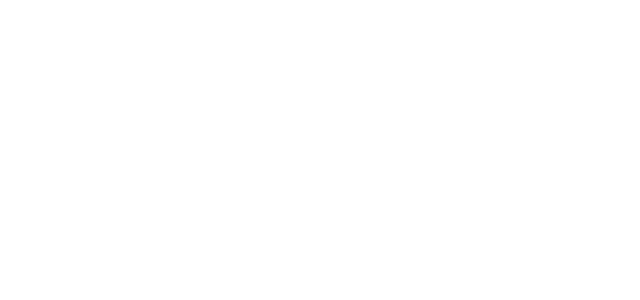
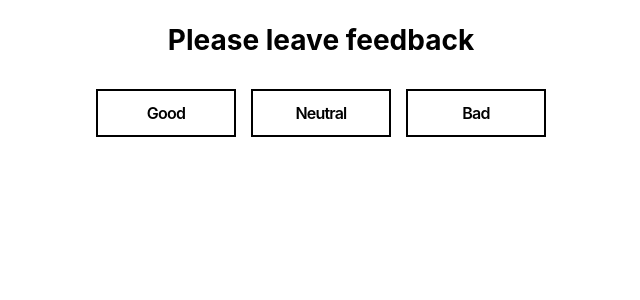
Before and after one commit to Pavelmd/goit-react-hw-02-feedback, a React (Create React App) app: page / in a window 1280 px wide. Shown: the top 300 px of the page, without its empty margins (319-959 px from the left). Built offline with nearby package versions, Linux system fonts and the light colour scheme.

Commit message:
save buttons

```diff
--- a/src/components/App.jsx
+++ b/src/components/App.jsx
@@ -1,5 +1,39 @@
 import css from './StyleContainer.module.css';
+import React, { Component } from 'react';
+import {Section} from './Section/Section'
+import { FeedbackOptions } from './FeedBackOptions/FeedbackOptions';
 
-export const App = ({ children }) => {
-  return <div className={css.container}>{children}</div>;
-};
+
+export class App extends Component {
+
+  state = {
+    good: 0,
+    neutral: 0,
+    bad: 0
+  }
+
+  handleFeedback = e => {
+    if (e === 'Good') {
+      this.setState({ good: this.state.good + 1 });
+    } else if (e === 'Neutral') {
+      this.setState({ neutral: this.state.neutral + 1 });
+    } else if (e === 'Bad') {
+      this.setState({ bad: this.state.bad + 1 });
+    }
+  };
+
+
+  render() {
+    return (
+      <div className ={css.container}>
+        <Section title="Please leave feedback">
+          <FeedbackOptions
+            options={['Good', 'Neutral', 'Bad']}
+            onLeaveFeedback={this.handleFeedback}
+          />{' '}
+        </Section>
+      </div>
+
+    )
+  }
+}
--- /dev/null
+++ b/src/components/FeedBackOptions/FeedbackOptions.jsx
@@ -0,0 +1,15 @@
+import css from './FeedbackOptions.module.css'
+
+export const FeedbackOptions = ({ options, onLeaveFeedback }) => (
+    <div>
+      {options.map((option, index) => (
+        <button
+          key={index}
+          onClick={() => onLeaveFeedback(option)}
+          className={css.feedbackBtn}
+        >
+          {option}
+        </button>
+      ))}
+    </div>
+  );
--- /dev/null
+++ b/src/components/FeedBackOptions/FeedbackOptions.module.css
@@ -0,0 +1,48 @@
+.feedbackBtn {
+  display: inline-flex;
+  align-items: center;
+  background-color: #fff;
+  border: 2px solid #000;
+  box-sizing: border-box;
+  color: #000;
+  cursor: pointer;
+  display: inline-flex;
+  fill: #000;
+  font-family: Inter,sans-serif;
+  font-size: 16px;
+  font-weight: 600;
+  height: 48px;
+  justify-content: center;
+  letter-spacing: -.8px;
+  line-height: 24px;
+  min-width: 140px;
+  outline: 0;
+  padding: 0 17px;
+  text-align: center;
+  text-decoration: none;
+  transition: all .3s;
+  user-select: none;
+  -webkit-user-select: none;
+  touch-action: manipulation;
+}
+
+.feedbackBtn:focus {
+  color: #171e29;
+}
+
+.feedbackBtn:hover {
+  border-color: #06f;
+  color: #06f;
+  fill: #06f;
+  background-color: rgb(0, 255, 255);
+}
+
+.feedbackBtn:active {
+  border-color: #06f;
+  color: #06f;
+  fill: #06f;
+}
+
+.feedbackBtn:nth-of-type(even) {
+  margin: auto 15px;
+}
--- /dev/null
+++ b/src/components/Section/Section.jsx
@@ -0,0 +1,8 @@
+import css from './Section.module.css'
+
+export const Section = ({ title, children }) => (
+    <div>
+      <h2 className={css.title}>{title}</h2>
+      {children}
+    </div>
+  );
--- /dev/null
+++ b/src/components/Section/Section.module.css
@@ -0,0 +1,4 @@
+.title {
+    font-size: 28px;
+    text-align: center;
+}
```
